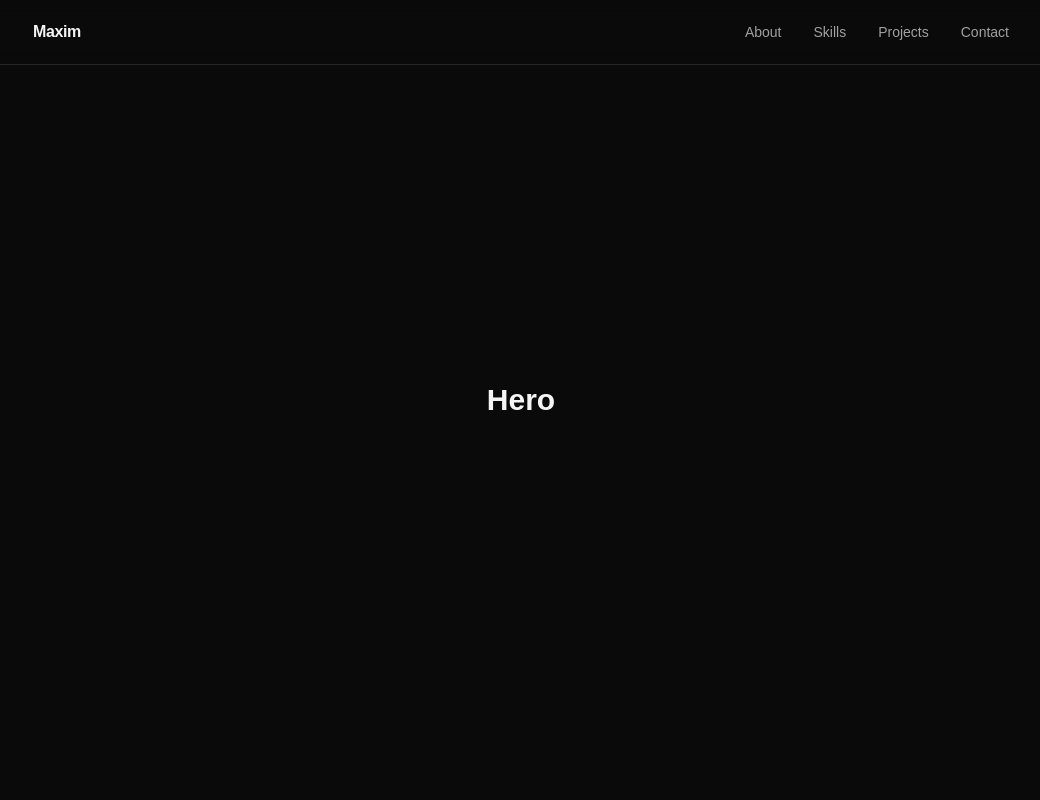
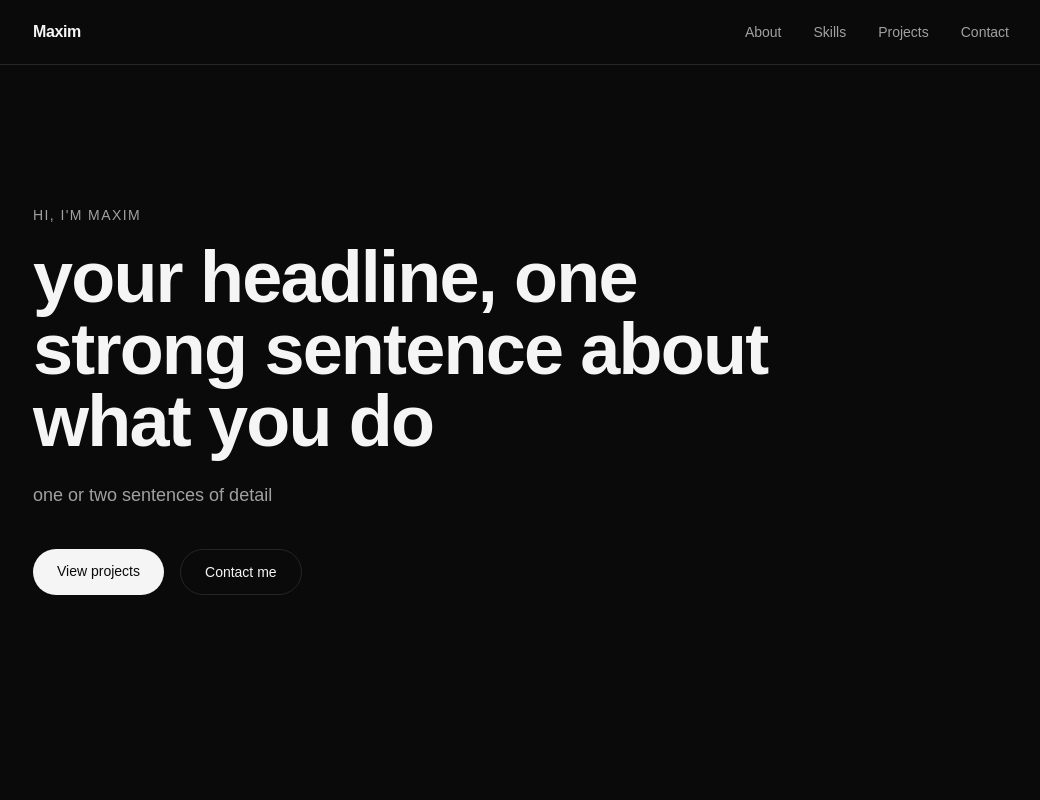
Before and after one commit to MaximBanna/portfolio, a React (Vite) app: page / in a window 1280 px wide. Shown: the top 800 px of the page, without its empty margins (119-1159 px from the left). Built offline with nearby package versions, Linux system fonts and the light colour scheme.

Commit message:
Add hero section

```diff
--- a/src/components/sections/Hero.jsx
+++ b/src/components/sections/Hero.jsx
@@ -1,7 +1,25 @@
+import Button from "../ui/Button";
+
 function Hero() {
   return (
-    <section id="hero" className="min-h-screen grid place-items-center">
-      <h2 className="text-3xl font-bold">Hero</h2>
+    <section id="hero" className="min-h-screen flex items-center">
+      <div className="mx-auto w-full max-w-5xl px-6">
+        <p className="text-sm uppercase tracking-widest text-neutral-400">
+          Hi, I'm Maxim
+        </p>
+        <h1 className="mt-4 max-w-3xl text-5xl md:text-7xl font-bold tracking-tight">
+          your headline, one strong sentence about what you do
+        </h1>
+        <p className="mt-6 max-w-xl text-lg text-neutral-400">
+          one or two sentences of detail
+        </p>
+        <div className="mt-10 flex gap-4">
+          <Button href="#projects">View projects</Button>
+          <Button href="#contact" variant="secondary">
+            Contact me
+          </Button>
+        </div>
+      </div>
     </section>
   );
 }
--- /dev/null
+++ b/src/components/ui/Button.jsx
@@ -0,0 +1,15 @@
+function Button({ href, variant = "primary", children }) {
+  const styles = {
+    primary: "bg-neutral-100 text-neutral-950 hover:bg-white",
+    secondary: "border border-neutral-800 hover:border-neutral-600",
+  };
+  return (
+    <a
+      href={href}
+      className={`rounded-full px-6 py-3 text-sm font-medium transition-colors ${styles[variant]}`}
+    >
+      {children}
+    </a>
+  );
+}
+export default Button;
```
